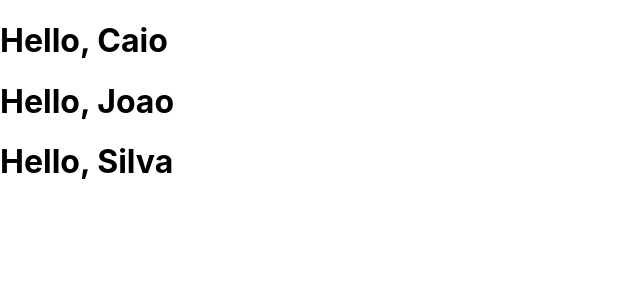
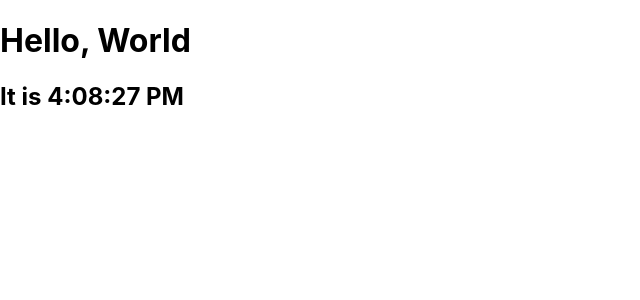
Before and after one commit to caiomugarte/rebalanceador, a React (Create React App) app: page / in a window 1280 px wide. Shown: the top 300 px of the page, without its empty margins (0-640 px from the left). Built offline with nearby package versions, Linux system fonts and the light colour scheme.

Commit message:
State e Ciclo de Vida

```diff
--- a/src/index.js
+++ b/src/index.js
@@ -3,21 +3,38 @@ import ReactDOM from "react-dom";
 import "./index.css";
 import reportWebVitals from "./reportWebVitals";
 
-function Welcome(props) {
-  return <h1>Hello, {props.name}</h1>;
+class Clock extends React.Component {
+  constructor(props) {
+    super(props);
+    this.state = { date: new Date() };
   }
 
-function App() {
+  //Metodos de Ciclos de vida
+  componentDidMount() {
+    this.timerID = setInterval(() => this.tick(), 1000);
+  }
+  //Metodos de Ciclos de vida
+  componentWillUnmount() {
+    clearInterval(this.timerID);
+  }
+
+  tick(){
+    this.setState({
+      date: new Date()
+    });
+  }
+
+  render() {
     return (
       <div>
-      <Welcome name="Caio"/>
-      <Welcome name="Joao"/>
-      <Welcome name="Silva"/>
+        <h1>Hello, World</h1>
+        <h2>It is {this.state.date.toLocaleTimeString()}</h2>
       </div>
     );
   }
+}
 
-ReactDOM.render(<App/>, document.getElementById("root"));
+ReactDOM.render(<Clock />, document.getElementById("root"));
 
 // If you want to start measuring performance in your app, pass a function
 // to log results (for example: reportWebVitals(console.log))
```
Lines whose indentation alone changed are shown as unchanged.
